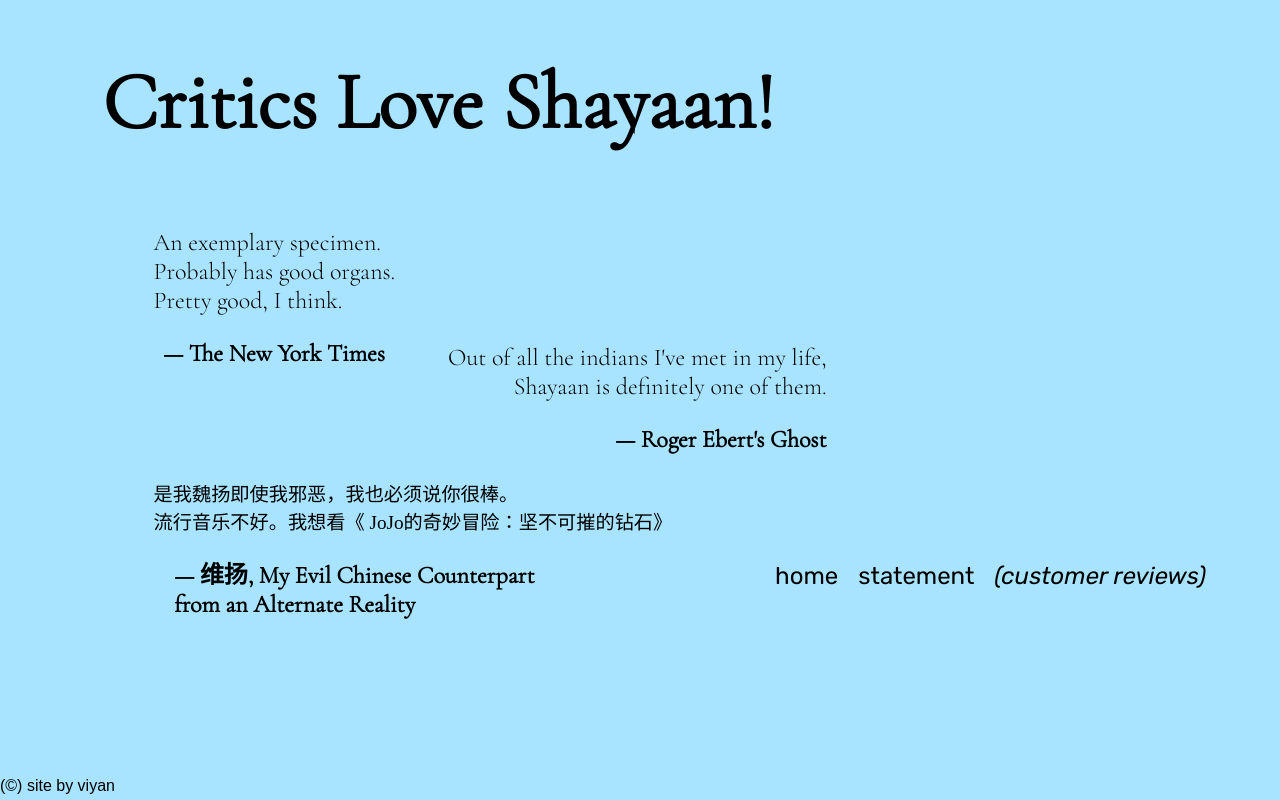
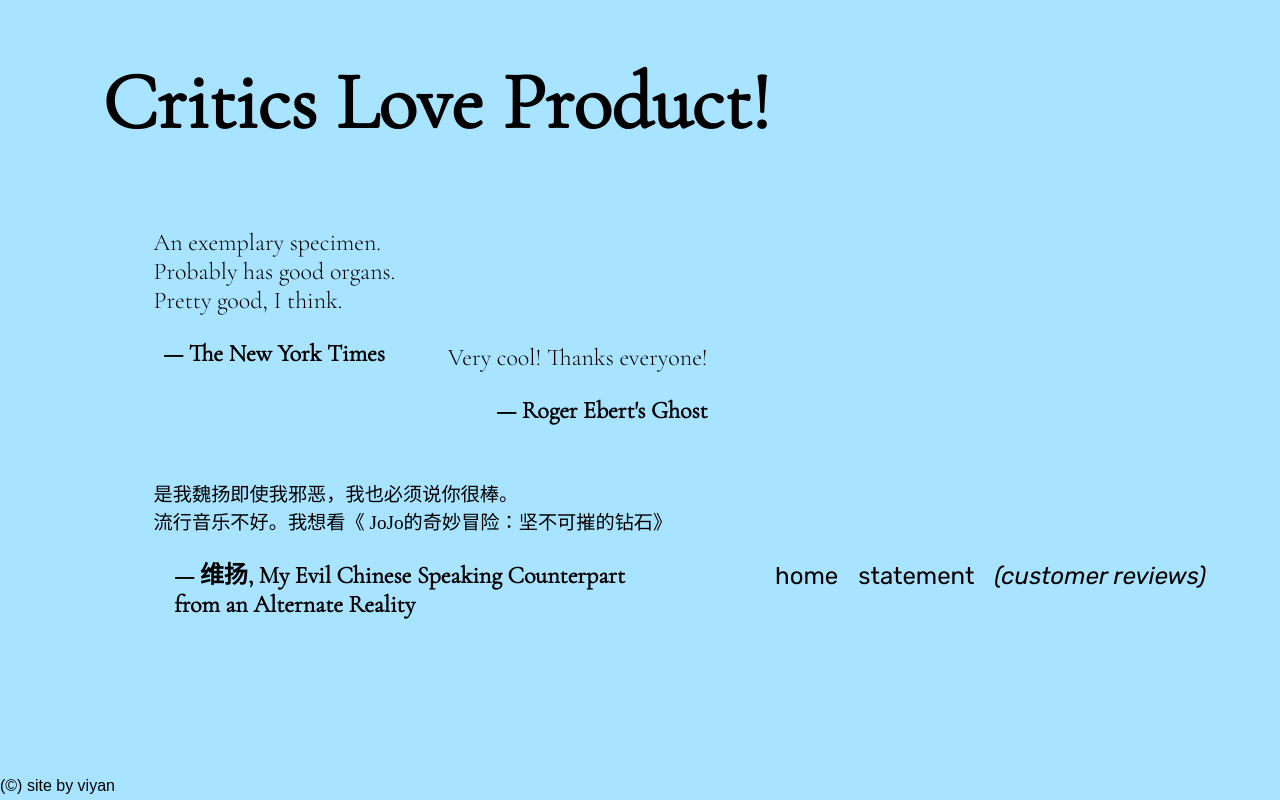
Before and after one commit to ActionMailman/birthday2, a plain HTML site: page review.html in a window 1280 px wide. Drawn offline with nearby package versions, Linux system fonts and the light colour scheme.

Commit message:
Update review.html

```diff
--- a/review.html
+++ b/review.html
@@ -4,11 +4,11 @@
 	<meta name="viewport" content="width=device-width, initial-scale=1">
 	<link href="https://fonts.googleapis.com/css2?family=Noto+Serif+SC:wght@200&family=Rubik:ital@0;1&family=Cormorant+Garamond:ital,wght@0,300;1,300&display=swap" rel="stylesheet">
 	<link rel="stylesheet" type="text/css" href="css/review.css">
-	<title>Happy Birthday, Shayaan!</title>
+	<title>Happy Birthday, AAAAAAA!</title>
 </head>
 <body>
 
-<h1>Critics Love Shayaan!</h1>
+<h1>Critics Love Product!</h1>
 
 <div class="review">
 	<p>An exemplary specimen. <br> Probably has good organs.<br> Pretty good, I think.</p>
@@ -16,13 +16,13 @@
 </div>
 
 <div class="review review2">
-	<p>Out of all the indians I've met in my life, <br> Shayaan is definitely one of them.</p>
+	<p>Very cool! Thanks everyone!</p>
 	<h2>— Roger Ebert's Ghost</h2>
 </div>
 
 <div class="review review3">
 	<p>是我魏扬即使我邪恶，我也必须说你很棒。 <br> 流行音乐不好。我想看《 JoJo的奇妙冒险：坚不可摧的钻石》</p>
-	<h2>— <span class="chinese">维扬</span>, My Evil Chinese Counterpart <br> from an Alternate Reality</h2>
+	<h2>— <span class="chinese">维扬</span>, My Evil Chinese Speaking Counterpart <br> from an Alternate Reality</h2>
 </div>
 
 
```
